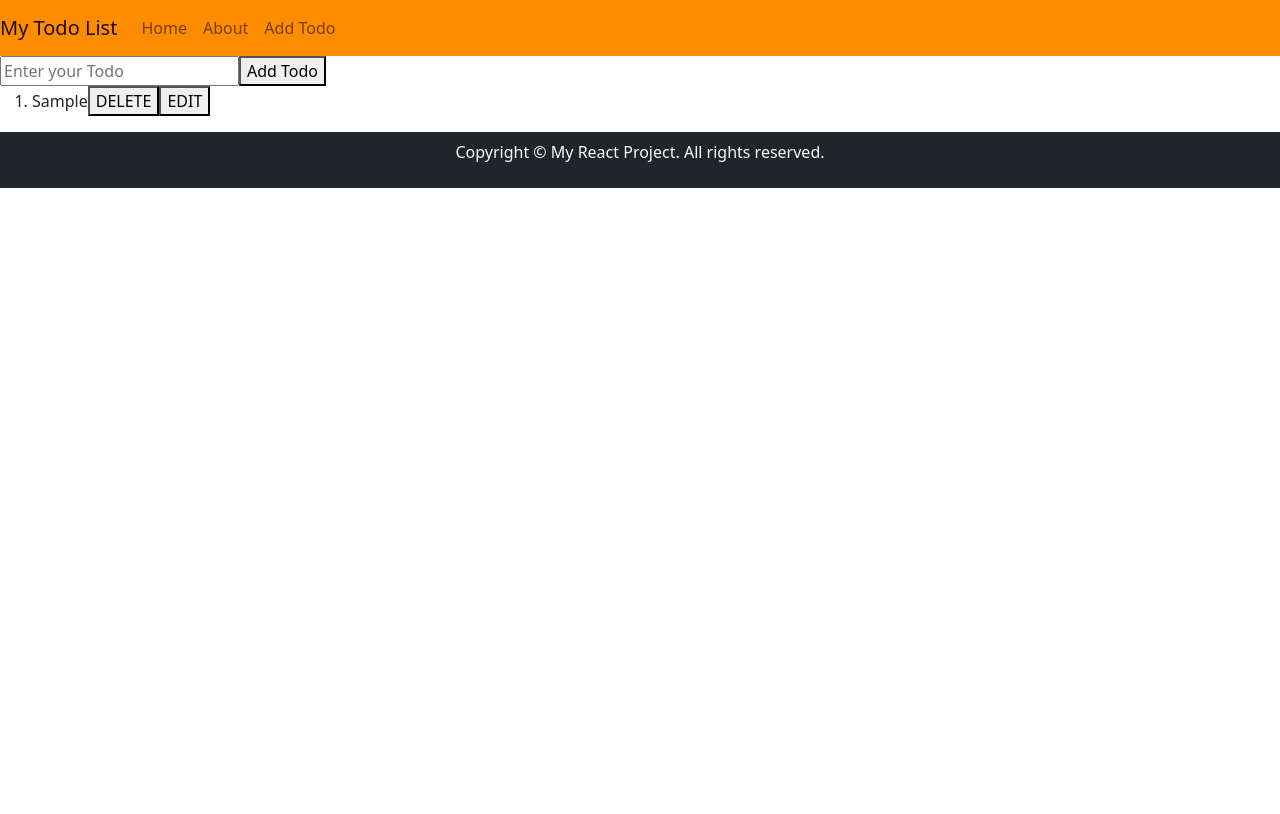
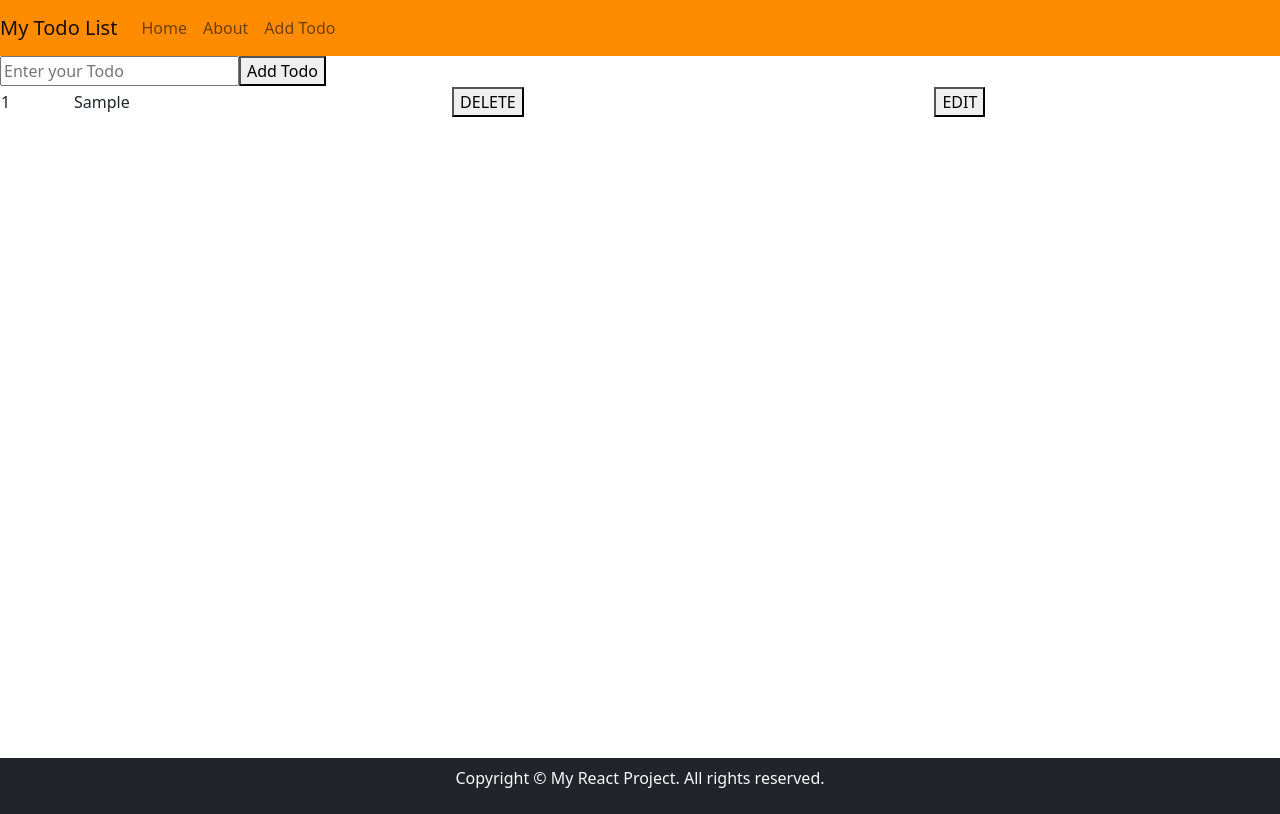
Before and after one commit to Huzmaan/react_todo, a React (Create React App) app: page / in a window 1280 px wide. Both pictures are taken after typing "Sample" into the empty fields and a click on the button "Add Todo". Built offline with nearby package versions, Linux system fonts and the light colour scheme.

Commit message:
css Done

```diff
--- a/src/Component/Footer.js
+++ b/src/Component/Footer.js
@@ -3,15 +3,13 @@ import React from 'react';
 
 function Footer({}){
     let FooterStyles = {
-     position: 'absolute',
-     top:"auto",
-     width:"100%",
-     textAlign:"center",
-    //  background-color:"limegreen",
-//    @media (min-width:30%){
-//        position: 'absolute',
-
-//    }
+   margintop: '1rem',
+   padding:"1rem",
+   position:'relative',
+   bottom:'0',
+   left:'0',
+   width:'100%',
+   textAlign:'center',
     }
     return  (
         <div className="bg-dark text-light py-2"   style={FooterStyles}>
--- a/src/Component/Main.js
+++ b/src/Component/Main.js
@@ -1,77 +1,86 @@
 import React from 'react';
 
-class Main extends React.Component{
+class Main extends React.Component {
 
-  constructor(){
+  constructor() {
     super()
-    this.state={
-     todos:[],
-     value:"",
+    this.state = {
+      todos: [],
+      value: "",
 
 
     }
   }
-  add_todo=()=>{
+  add_todo = () => {
 
-      if(this.state.value){
-        let obj ={title:this.state.value}
+    if (this.state.value) {
+      let obj = { title: this.state.value }
       this.setState({
-          todos:[...this.state.todos,obj],
-          value:"",
+        todos: [...this.state.todos, obj],
+        value: "",
         // updateInput
 
       })
-      } else{
+    } else {
       alert("plz enter todo")
     }
 
 
 
   }
- delete_todo=(index)=>{
+  delete_todo = (index) => {
     this.state.todos.splice(index, 1)
     this.setState({
-     todos:[...this.state.todos]
+      todos: [...this.state.todos]
     })
   }
- edit_todo=(index)=>{
+  edit_todo = (index) => {
     let tempArr = [...this.state.todos]
     tempArr[index].edit = true
     // var update_value= prompt("enter Value")
     // this.state.todos[index]=update_value
     this.setState({
-      todos:[...tempArr]
+      todos: [...tempArr]
     })
   }
-update=(index)=>{
+  update = (index) => {
+    if (this.state.updateInput) {
       let tempArr = [...this.state.todos]
       tempArr[index].edit = false;
       tempArr[index].title = this.state.updateInput;
       this.setState({
-    todos:[...tempArr]
+        todos: [...tempArr]
       })
+    } else (
+      alert("Please enter new value")
+    )
   }
 
-  render(){
-    let {todos,value, updateInput} = this.state;
-    return(
-  <div>
+  render() {
+    let { todos, value, updateInput } = this.state;
+    return (
+      <div style={{ minHeight: '87.8vh' }}>
 
-     <input onKeyPress={(e) => e.key ==='Enter' && this.add_todo() } value={value} onChange={(e) =>this.setState({value:e.target.value})} type="text" placeholder="Enter your Todo" />
-     <button   onClick={this.add_todo}>Add Todo</button>
-     <ol>
-       {todos.map((v,i)=>{
-        return <li  key={i}>
-          {v.edit? <input value={updateInput} onChange={(e) =>this.setState({updateInput:e.target.value})} type="text"/>:v.title}
-        <button onClick={()=>this.delete_todo(i)} >DELETE</button>
-        {v.edit?
-          <button onClick={()=>this.update(i,v.title)}>UPDATE</button>:
-          <button onClick={()=>this.edit_todo(i,v.title)}>EDIT</button>
+        <input onKeyPress={(e) => e.key === 'Enter' && this.add_todo()} value={value} onChange={(e) => this.setState({ value: e.target.value })} type="text" placeholder="Enter your Todo" />
+        <button onClick={this.add_todo}>Add Todo</button>
+        <div style={{ display: 'flex', justifyContent: 'space-between', alignItems: 'center', width: '100%', height: '100%' }}>
+          <table style={{ width: '100%' }}>
+            {todos.map((v, i) => {
+              return <tr>
+                <td>{i+1}</td>
+                <td key={i}>
+                {v.edit ? <input value={updateInput} onChange={(e) => this.setState({ updateInput: e.target.value })} type="text" /> : v.title}</td>
+                <td><button onClick={() => this.delete_todo(i)} >DELETE</button></td>
+                {v.edit ?
+                  <td><button onClick={() => this.update(i, v.title)}>UPDATE</button></td> :
+                  <td><button onClick={() => this.edit_todo(i, v.title)}>EDIT</button></td>
                 }
-        </li>
+              </tr>
             })}
-     </ol>
+          </table>
+        </div>
       </div>
     )
-     } }
+  }
+}
 export default Main
```
Lines whose indentation alone changed are shown as unchanged.
